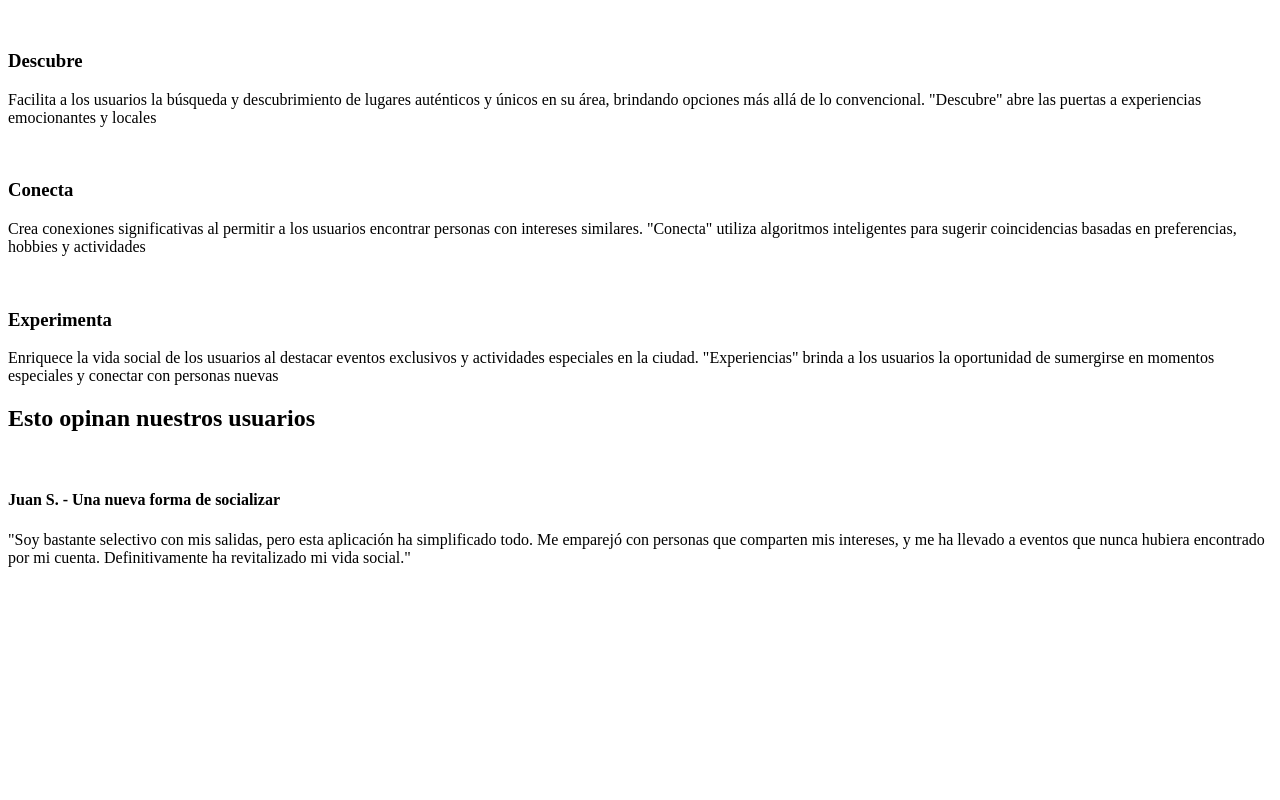
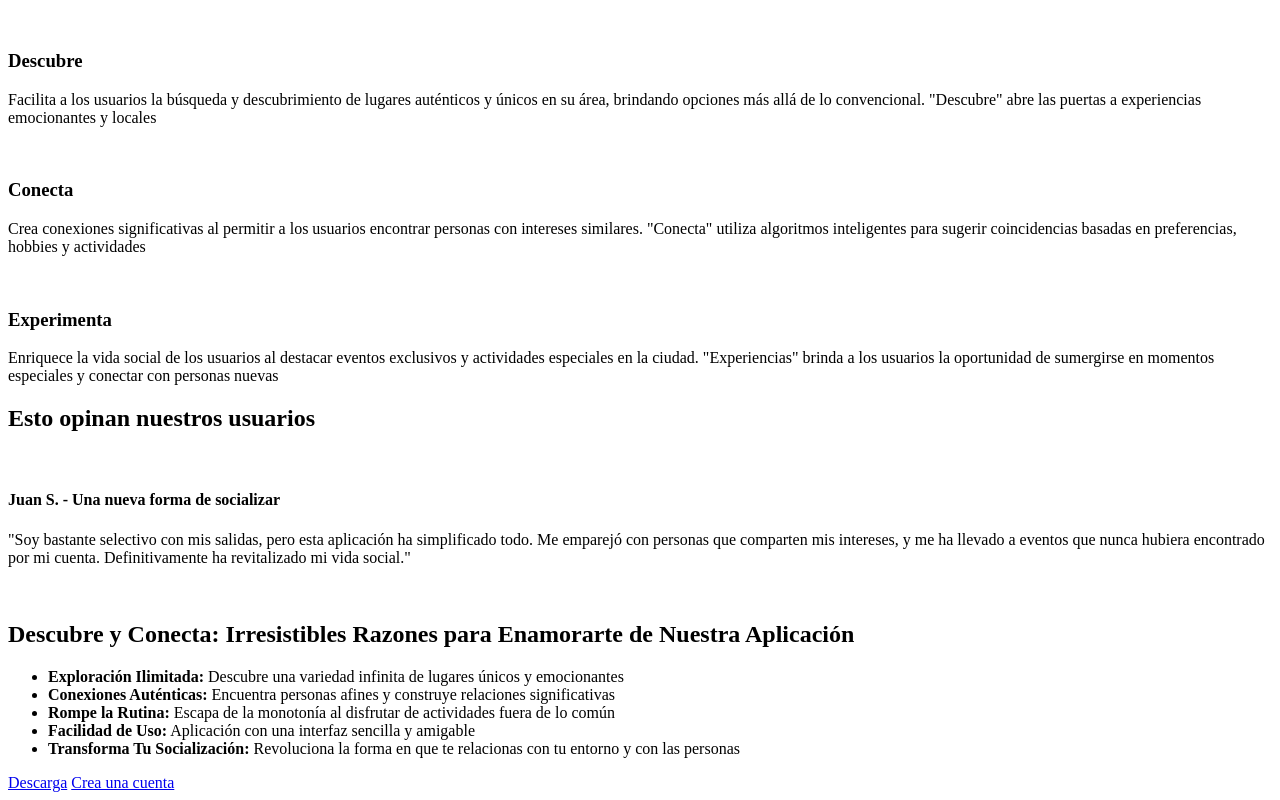
Before and after one commit to TonosDeAzul/repaso, a plain HTML site: page index.html in a window 1280 px wide. Shown: the part 328-1128 px from the top of the page. Before the commit the page ends 911 px from the top, so only its background shows below. Drawn offline with Linux system fonts and the light colour scheme.

Commit message:
seccion 5

```diff
--- a/index.html
+++ b/index.html
@@ -69,14 +69,20 @@
         <img src="" alt="" />
         <h3>Conecta</h3>
         <p>
-          Crea conexiones significativas al permitir a los usuarios encontrar personas con intereses similares. "Conecta" utiliza algoritmos inteligentes para sugerir coincidencias basadas en preferencias, hobbies y actividades
+          Crea conexiones significativas al permitir a los usuarios encontrar
+          personas con intereses similares. "Conecta" utiliza algoritmos
+          inteligentes para sugerir coincidencias basadas en preferencias,
+          hobbies y actividades
         </p>
       </article>
       <article>
         <img src="" alt="" />
         <h3>Experimenta</h3>
         <p>
-          Enriquece la vida social de los usuarios al destacar eventos exclusivos y actividades especiales en la ciudad. "Experiencias" brinda a los usuarios la oportunidad de sumergirse en momentos especiales y conectar con personas nuevas
+          Enriquece la vida social de los usuarios al destacar eventos
+          exclusivos y actividades especiales en la ciudad. "Experiencias"
+          brinda a los usuarios la oportunidad de sumergirse en momentos
+          especiales y conectar con personas nuevas
         </p>
       </article>
     </section>
@@ -86,13 +92,40 @@
       <div>
         <h2>Esto <b>opinan</b> nuestros usuarios</h2>
         <article>
-          <img src="" alt="">
+          <img src="" alt="" />
           <div>
             <h4>Juan S. - Una nueva forma de socializar</h4>
-            <p>"Soy bastante selectivo con mis salidas, pero esta aplicación ha simplificado todo. Me emparejó con personas que comparten mis intereses, y me ha llevado a eventos que nunca hubiera encontrado por mi cuenta. Definitivamente ha revitalizado mi vida social."</p>
+            <p>
+              "Soy bastante selectivo con mis salidas, pero esta aplicación ha
+              simplificado todo. Me emparejó con personas que comparten mis
+              intereses, y me ha llevado a eventos que nunca hubiera encontrado
+              por mi cuenta. Definitivamente ha revitalizado mi vida social."
+            </p>
           </div>
         </article>
       </div>
     </section>
+
+    <!-- SECCIÓN 5 -->
+    <section>
+      <article>
+        <img src="" alt="" />
+      </article>
+      <article>
+        <h2>
+          Descubre y Conecta: Irresistibles <b>Razones</b> para Enamorarte de
+          <b>Nuestra Aplicación</b>
+        </h2>
+        <ul>
+          <li><b>Exploración Ilimitada:</b> Descubre una variedad infinita de lugares únicos y emocionantes</li>
+          <li><b>Conexiones Auténticas:</b> Encuentra personas afines y construye relaciones significativas</li>
+          <li><b>Rompe la Rutina:</b> Escapa de la monotonía al disfrutar de actividades fuera de lo común</li>
+          <li><b>Facilidad de Uso:</b> Aplicación con una interfaz sencilla y amigable</li>
+          <li><b>Transforma Tu Socialización:</b> Revoluciona la forma en que te relacionas con tu entorno y con las personas</li>
+        </ul>
+        <a href="#">Descarga</a>
+        <a href="#">Crea una cuenta</a>
+      </article>
+    </section>
   </body>
 </html>
```
